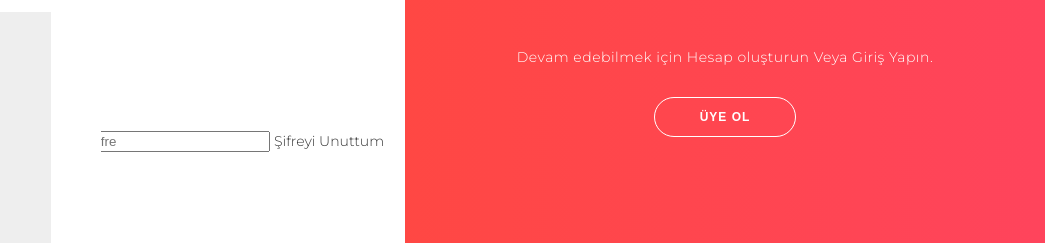
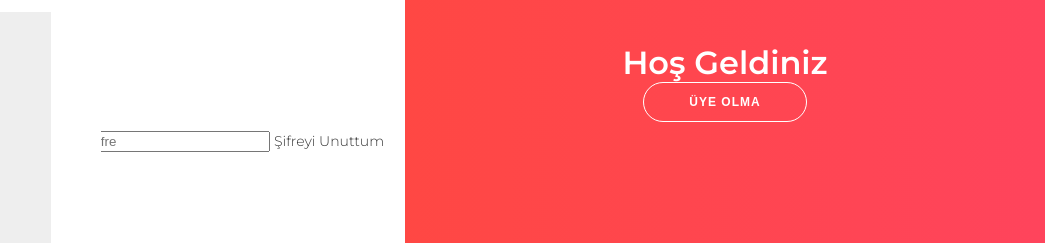
Before and after one commit to muslumhanerol/yemek_sepeti_home_page, a plain HTML site: page index.html in a window 1280 px wide. Shown: the part 318-561 px from the top of the page, 235-1280 px from the left. Drawn offline with Linux system fonts and the light colour scheme.

Commit message:
Update index.html

```diff
--- a/index.html
+++ b/index.html
@@ -48,9 +48,8 @@
                     <button class="ghost" id="signIn">Giriş Yap</button>
                 </div>
                 <div class="overlay-panel overlay-right">
-
-                    <P>Devam edebilmek için Hesap oluşturun Veya Giriş Yapın. </P>
-                    <button class="ghost" id="signUp">Üye Ol</button>
+                    <h1>Hoş Geldiniz</h1>
+                    <button class="ghost" id="signUp">Üye Olma</button>
                 </div>
             </div>
         </div>
```
